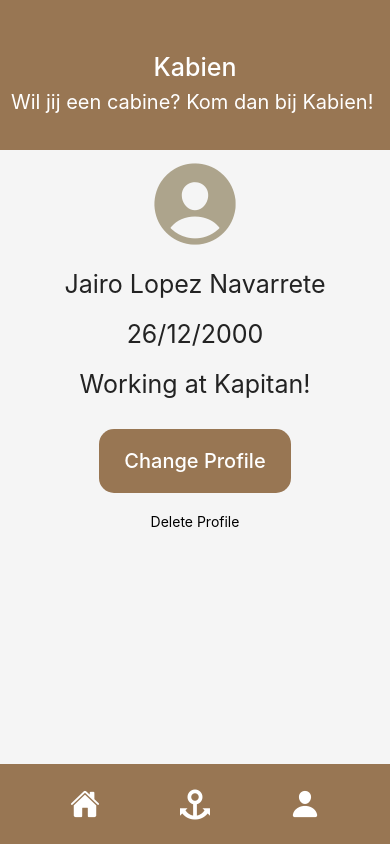
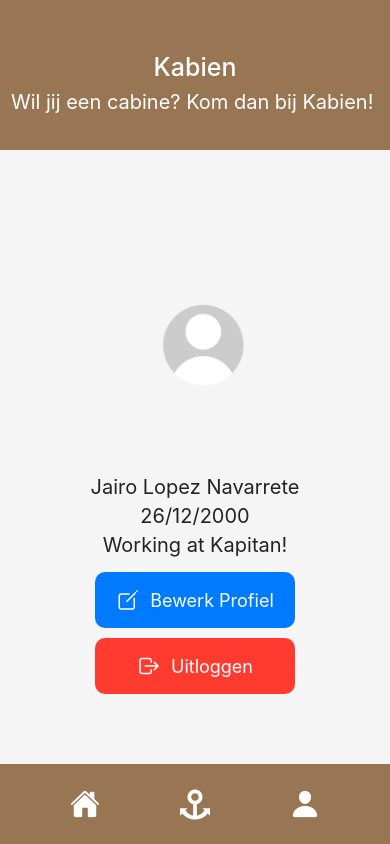
Before and after one commit to Jairo-Lopez-Navarrete/Examen_WebExpert_2, a React Native app: screen /Profile in a window 390 px wide. Built offline with nearby package versions, Linux system fonts and the light colour scheme.

Commit message:
ik heb een editprofile aangemaakt, profile pagina aaangepast en deze terug geroepen op de App.js

```diff
--- a/App.js
+++ b/App.js
@@ -14,6 +14,7 @@ import AboutUs from './screens/AboutUs';
 import Calendar from './screens/Calendar';
 import Kabien from './screens/Kabien';
 import Kajuit from './screens/Kajuit';
+import EditProfile from './screens/EditProfile';
 
 const Stack = createStackNavigator();
 
@@ -28,6 +29,7 @@ export default function App() {
                 <Stack.Screen name="Kabien" component={Kabien} />
                 <Stack.Screen name="Kajuit" component={Kajuit} />
                 <Stack.Screen name="Calendar" component={Calendar} />
+                <Stack.Screen name="EditProfile" component={EditProfile} />
              </Stack.Navigator>
             <Footer />
        <StatusBar style="auto" />
--- a/helpers/RootNavigation.tsx
+++ b/helpers/RootNavigation.tsx
@@ -10,6 +10,7 @@ type Routes = {
     'Kabien': string;
     'Kajuit': string;
     'Calendar': string;
+    'EditProfile': string;
 };
 
 export const navigationRef = React.createRef<NavigationContainerRef<Routes>>();
--- a/package.json
+++ b/package.json
@@ -17,6 +17,7 @@
     "react": "18.3.1",
     "react-native": "0.76.7",
     "react-native-gesture-handler": "^2.24.0",
+    "react-native-image-picker": "^8.2.0",
     "react-native-reanimated": "^3.17.0",
     "react-native-safe-area-context": "^5.2.0",
     "react-native-screens": "^4.9.1",
--- /dev/null
+++ b/screens/EditProfile.tsx
@@ -0,0 +1,128 @@
+import React, { useState } from 'react';
+import { View, Text, TextInput, StyleSheet, Pressable, Alert, Image } from 'react-native';
+import Ionicons from 'react-native-vector-icons/Ionicons';
+import { useNavigation, useRoute } from '@react-navigation/native';
+import * as ImagePicker from 'react-native-image-picker';
+
+export default function EditProfile() {
+  const navigation = useNavigation();
+  const route = useRoute();
+  const { user, setUser } = route.params;
+
+  const [name, setName] = useState(user.name);
+  const [birthdate, setBirthdate] = useState(user.birthdate);
+  const [work, setWork] = useState(user.work);
+  const [profilePic, setProfilePic] = useState(user.profilePic);
+
+  const pickImage = () => {
+    ImagePicker.launchImageLibrary({ mediaType: 'photo' }, (response) => {
+      if (response.didCancel) return;
+      if (response.assets) {
+        setProfilePic(response.assets[0].uri);
+      }
+    });
+  };
+
+  const handleSave = () => {
+    setUser({ name, birthdate, work, profilePic });
+    Alert.alert("Opgeslagen!", "Je profiel is bijgewerkt.");
+    navigation.goBack();
+  };
+
+  return (
+    <View style={styles.container}>
+      <Text style={styles.title}>Bewerk je profiel</Text>
+
+      <Pressable onPress={pickImage}>
+        <Image source={profilePic ? { uri: profilePic } : require('../assets/avatarProfile.png')} style={styles.profileImage} />
+        <Ionicons name="camera-outline" size={30} color="gray" style={styles.cameraIcon} />
+      </Pressable>
+
+      <Text style={styles.label}>Naam</Text>
+      <TextInput style={styles.input} value={name} onChangeText={setName} />
+
+      <Text style={styles.label}>Geboortedatum</Text>
+      <TextInput style={styles.input} value={birthdate} onChangeText={setBirthdate} />
+
+      <Text style={styles.label}>Werk</Text>
+      <TextInput style={styles.input} value={work} onChangeText={setWork} />
+
+      <Pressable style={styles.saveButton} onPress={handleSave}>
+        <Ionicons name="checkmark-circle-outline" size={24} color="white" />
+        <Text style={styles.buttonText}>Opslaan</Text>
+      </Pressable>
+
+      <Pressable style={styles.cancelButton} onPress={() => navigation.goBack()}>
+        <Ionicons name="close-circle-outline" size={24} color="white" />
+        <Text style={styles.buttonText}>Annuleren</Text>
+      </Pressable>
+    </View>
+  );
+}
+
+const styles = StyleSheet.create({
+  container: {
+    flex: 1,
+    padding: 20,
+    justifyContent: 'center',
+    backgroundColor: '#f5f5f5',
+  },
+  title: {
+    fontSize: 24,
+    fontWeight: 'bold',
+    textAlign: 'center',
+    marginBottom: 20,
+  },
+  profileImage: {
+    width: 120,
+    height: 120,
+    borderRadius: 60,
+    alignSelf: 'center',
+    marginBottom: 10,
+  },
+  cameraIcon: {
+    position: 'absolute',
+    bottom: 0,
+    right: 0,
+    backgroundColor: 'white',
+    padding: 5,
+    borderRadius: 15,
+  },
+  label: {
+    fontSize: 18,
+    marginBottom: 5,
+    color: '#333',
+  },
+  input: {
+    backgroundColor: 'white',
+    padding: 10,
+    borderRadius: 8,
+    fontSize: 16,
+    marginBottom: 15,
+    borderWidth: 1,
+    borderColor: '#ddd',
+  },
+  saveButton: {
+    backgroundColor: '#007AFF',
+    flexDirection: 'row',
+    alignItems: 'center',
+    padding: 15,
+    borderRadius: 10,
+    marginTop: 10,
+    justifyContent: 'center',
+  },
+  cancelButton: {
+    backgroundColor: '#FF3B30',
+    flexDirection: 'row',
+    alignItems: 'center',
+    padding: 15,
+    borderRadius: 10,
+    marginTop: 10,
+    justifyContent: 'center',
+  },
+  buttonText: {
+    fontSize: 18,
+    color: '#fff',
+    marginLeft: 10,
+  },
+});
--- a/screens/Profile.tsx
+++ b/screens/Profile.tsx
@@ -1,54 +1,79 @@
-import React from 'react';
-import { View, Text, StyleSheet, Pressable } from 'react-native';
+import React, { useState } from 'react';
+import { View, Text, StyleSheet, Pressable, Image, Alert } from 'react-native';
 import Ionicons from 'react-native-vector-icons/Ionicons';
+import { useNavigation } from '@react-navigation/native';
 
-export default function Profile(){
+export default function Profile() {
+  const navigation = useNavigation();
+
+  const [user, setUser] = useState({
+    name: "Jairo Lopez Navarrete",
+    birthdate: "26/12/2000",
+    work: "Working at Kapitan!",
+    profilePic: null, // Standaard geen foto
+  });
+
   return (
     <View style={styles.container}>
-      <Ionicons name="person-circle" style={styles.icon}/>
-      <Text style={styles.text}>Jairo Lopez Navarrete</Text>
-      <Text style={styles.text}>26/12/2000</Text>
-      <Text style={styles.text}>Working at Kapitan!</Text>
+      <Image source={user.profilePic ? { uri: user.profilePic } : require('../assets/avatarProfile.png')} style={styles.profileImage} />
+      <Text style={styles.text}>{user.name}</Text>
+      <Text style={styles.text}>{user.birthdate}</Text>
+      <Text style={styles.text}>{user.work}</Text>
 
-      <Pressable style={styles.button}>
-            <Text style={styles.changeText}> Change Profile </Text>
+      <Pressable style={styles.button} onPress={() => navigation.navigate('EditProfile', { user, setUser })}>
+        <Ionicons name="create-outline" size={24} color="white" />
+        <Text style={styles.buttonText}>Bewerk Profiel</Text>
       </Pressable>
-      <Pressable >
-            <Text style={styles.deleteText}> Delete Profile </Text>
+
+      <Pressable style={styles.logoutButton} onPress={() => Alert.alert("Uitgelogd", "Je bent succesvol uitgelogd.")}>
+        <Ionicons name="log-out-outline" size={24} color="white" />
+        <Text style={styles.buttonText}>Uitloggen</Text>
       </Pressable>
     </View>
   );
-};
+}
 
 const styles = StyleSheet.create({
   container: {
     flex: 1,
-    justifyContent: 'flex-start',
+    justifyContent: 'center',
     alignItems: 'center',
     backgroundColor: '#f5f5f5',
   },
-  icon: {
-    fontSize: 100,
-    color: '#ADA48C',
+  profileImage: {
+    width: 200,
+    height: 250,
+    borderRadius: 60,
+    marginBottom: 5,
   },
   text: {
-    fontSize: 25,
-    marginTop: 10,
-    marginBottom: 10,
-    color: '#232323'
+    fontSize: 20,
+    marginBottom: 5,
+    color: '#232323',
   },
   button: {
-    backgroundColor: '#987653',
-    padding: 20,
-    borderRadius: 15,
-    margin: 20
+    backgroundColor: '#007AFF',
+    flexDirection: 'row',
+    alignItems: 'center',
+    padding: 15,
+    borderRadius: 10,
+    marginTop: 10,
+    justifyContent: 'center',
+    width: 200,
   },
-  changeText: {
-    fontSize: 20,
-    fontWeight: 500,
-    color: '#fff'
+  logoutButton: {
+    backgroundColor: '#FF3B30',
+    flexDirection: 'row',
+    alignItems: 'center',
+    padding: 15,
+    borderRadius: 10,
+    marginTop: 10,
+    justifyContent: 'center',
+    width: 200,
   },
-  deleteText: {
-
-  }
+  buttonText: {
+    fontSize: 18,
+    color: '#fff',
+    marginLeft: 10,
+  },
 });
```
Also changed, not shown: assets/avatarProfile.png (added), 1 other file (tests, documents, lock files or other folders).
